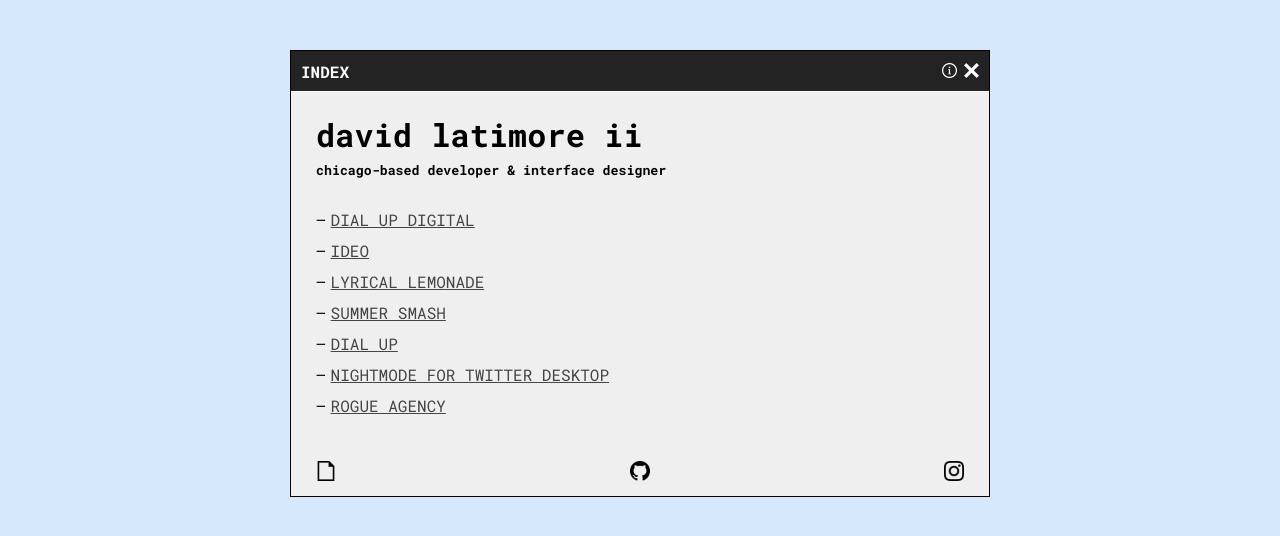
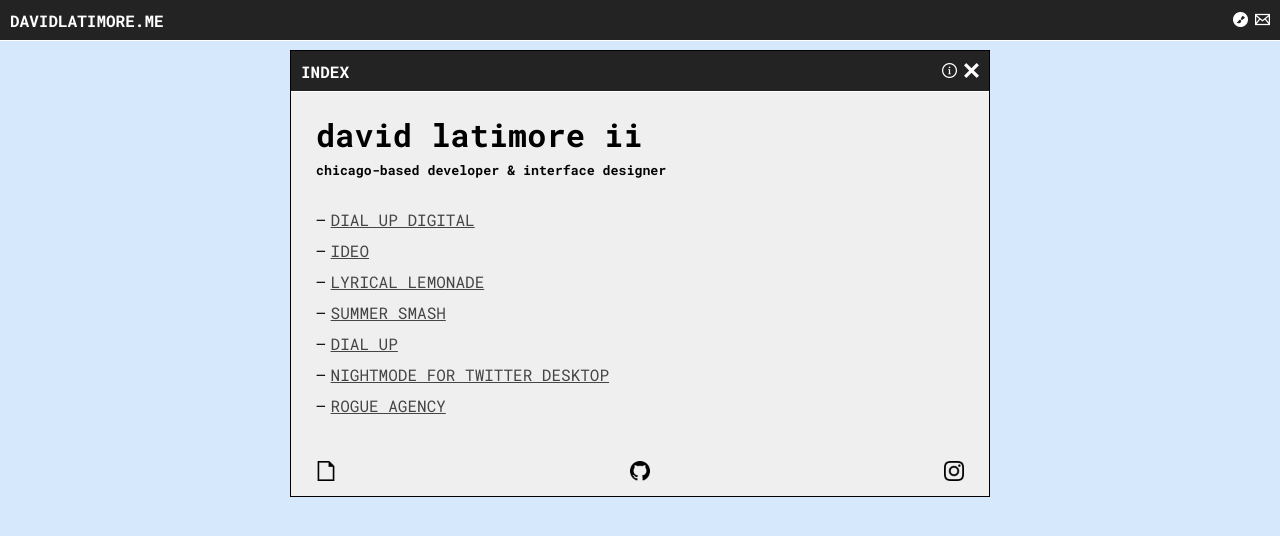
Before and after one commit to MagicWilliams/portfolio, a React (Create React App) app: page / in a window 1280 px wide. Shown: the top 536 px of the page. Built offline with nearby package versions, Linux system fonts and the light colour scheme.

Commit message:
adding in color picker and mail icons in master tbar

```diff
--- a/src/App.js
+++ b/src/App.js
@@ -3,6 +3,7 @@
 import './App.css';
 import projects from './utils/projects';
 import Index from './components/Index/Index';
+import Toolbar from './components/Toolbar/Toolbar';
 import ProjectCard from './components/ProjectCard/ProjectCard';
 
 class App extends Component {
@@ -12,6 +13,7 @@
       xOffsets: [],
       yOffsets: [],
       openWindows: [],
+      showMailer: false,
     }
   }
 
@@ -44,6 +46,16 @@
     });
   }
 
+  colorMe = () => {
+    console.log("color picker");
+  }
+
+  mailMe = () => {
+    this.setState({
+      showMailer: true,
+    });
+  }
+
   closeWindow = (slug) => {
     const { openWindows } = this.state;
     openWindows.splice(openWindows.indexOf(slug), 1);
@@ -57,6 +69,7 @@
 
     return (
       <div className="Home">
+      <Toolbar name='davidlatimore.me' colorMe={this.colorMe} mail={this.mailMe} />
       {Object.keys(projects).map((item, key) => (
         <ProjectCard
           offsetX={xOffsets[projects[item].id]}
--- a/src/components/ProjectCard/ProjectCard.scss
+++ b/src/components/ProjectCard/ProjectCard.scss
@@ -5,7 +5,7 @@
   position: absolute;
   left: 0;
   top: 0;
-  min-width: 300px;
+  min-width: 400px;
   max-width: 600px;
   border: 1px solid #fff;
   z-index: 2;
--- a/src/components/Toolbar/Toolbar.js
+++ b/src/components/Toolbar/Toolbar.js
@@ -1,17 +1,27 @@
 import React, { Component } from 'react';
 import './Toolbar.scss';
 import info from '../../assets/img/info.png';
-import close from '../../assets/img/close.png';
+import closeIcon from '../../assets/img/close.png';
+import color from '../../assets/img/color.png';
+import mail from '../../assets/img/mail.png';
 
 class Toolbar extends Component {
   render() {
+    const { name, colorMe, mailMe, flip, close } = this.props;
     return (
       <div className='Toolbar'>
-        <p className='name'> {this.props.name} </p>
-        <div className='icons'>
-          <img src={info} className='Toolbar-icon' onClick={this.props.flip} alt='More info'/>
-          <img src={close} className='Toolbar-icon' onClick={this.props.close} alt='Close window'/>
-        </div>
+        <p className='name'> {name} </p>
+          { name === 'davidlatimore.me' ? (
+            <div className='icons'>
+              <img src={color} className='Toolbar-icon' onClick={colorMe} alt='Color me'/>
+              <img src={mail} className='Toolbar-icon' onClick={mailMe} alt='Mail me'/>
+            </div>
+          ) : (
+            <div className='icons'>
+              <img src={info} className='Toolbar-icon' onClick={flip} alt='More info'/>
+              <img src={closeIcon} className='Toolbar-icon' onClick={close} alt='Close window'/>
+            </div>
+          )}
       </div>
     );
   }
```
Also changed, not shown: src/assets/img/color.png.
